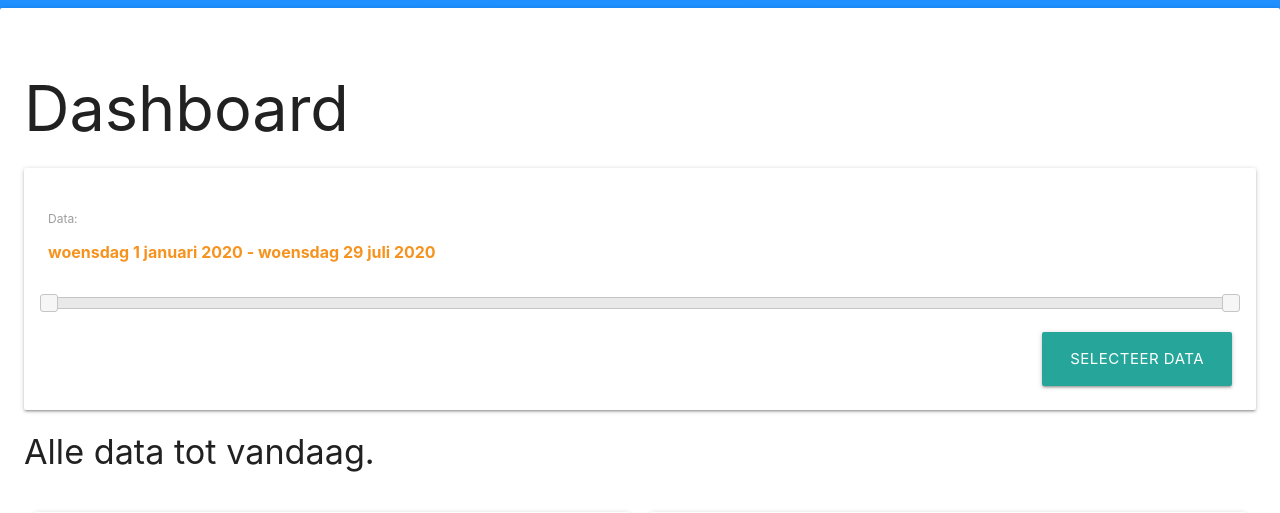
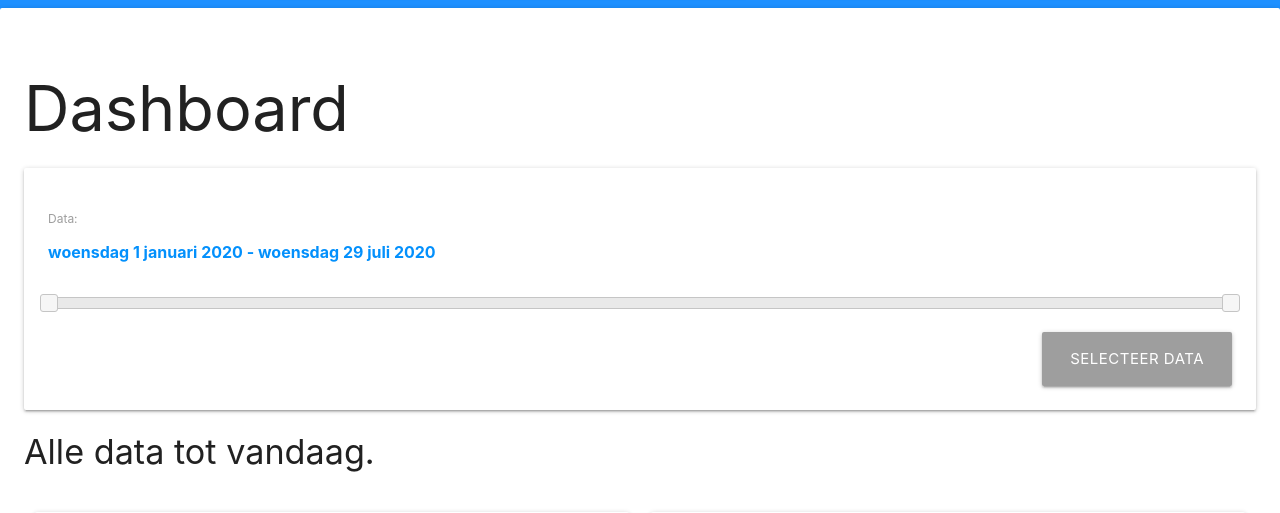
Before and after one commit to TiesLeider/tms, a Django app: page /tram/asset_dashboard/ in a window 1280 px wide. Shown: the part 64-577 px from the top of the page. Run offline with Django 3.2, Linux system fonts and the light colour scheme; the visitor is signed in with stand-in values (Sample User, id 1); data that the repository does not hold is empty; some libraries are stand-ins or nearby versions.

Commit message:
datumslider

```diff
--- a/tram/templates/tram/dashboard.html
+++ b/tram/templates/tram/dashboard.html
@@ -19,13 +19,13 @@
     <div class="card-panel white">
         <p>
             <label for="amount">Data:</label>
-            <input type="text" id="amount" style="border: 0; color: #f6931f; font-weight: bold;" size="100"/>
+            <input type="text" id="amount" style="border: 0; color: #0390fc ; font-weight: bold;" size="100"/>
           </p>
 
           <div id="slider-range"></div>
           <div class="right-align">
               <br>
-            <a href="#" class="waves-effect waves-light btn-large" onclick="getAjaxDataTimerangeInit()">Selecteer Data</a>
+            <a href="#" class="waves-effect waves-light btn-large grey" onclick="getAjaxDataTimerangeInit()">Selecteer Data</a>
           </div>
     </div>
     <div class="row">
```
